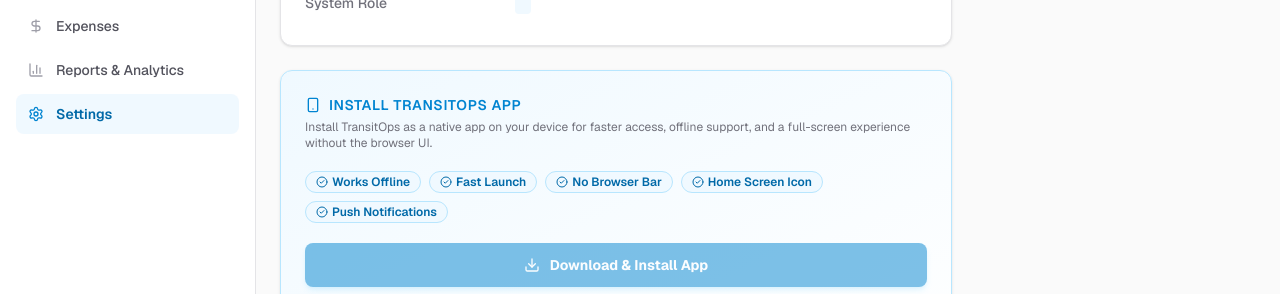
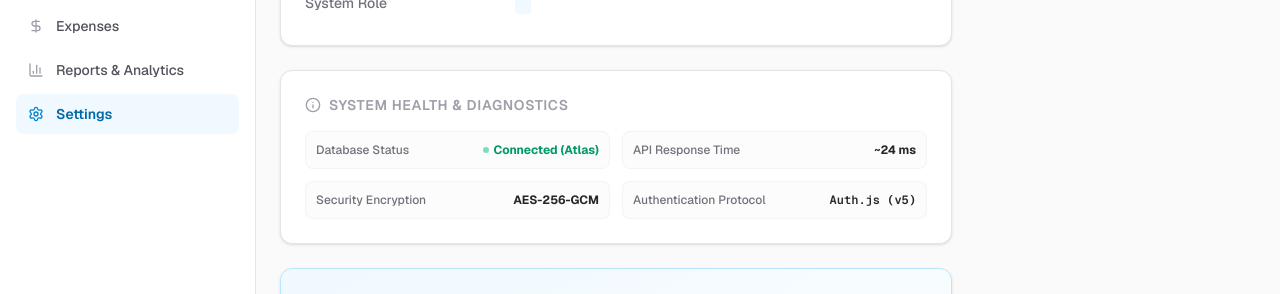
Before and after one commit to lokeshdev-creator/Odoohackthon_project, a Next.js app: page /dashboard/settings in a window 1280 px wide. Shown: the part 346-640 px from the top of the page. Built offline with nearby package versions, Linux system fonts and the light colour scheme; no server answers; the database is empty; sample sign-in values are in the browser's storage.

Commit message:
feat: add 'System Health & Diagnostics' card to settings page

```diff
--- a/app/dashboard/settings/page.client.tsx
+++ b/app/dashboard/settings/page.client.tsx
@@ -151,6 +151,40 @@
               <span className="rounded bg-sky-50 text-sky-700 px-2 py-0.5 text-xs font-bold dark:bg-sky-950/30 dark:text-sky-300">
                 {user.role}
               </span>
+            </span>
+          </div>
+        </div>
+      </div>
+
+      {/* System Status / Diagnostics */}
+      <div className="rounded-xl border border-zinc-200 bg-white p-6 shadow-sm dark:border-zinc-800 dark:bg-zinc-900">
+        <h3 className="text-sm font-semibold uppercase tracking-wider text-zinc-400 mb-4 flex items-center gap-2">
+          <Info className="h-4 w-4" /> System Health &amp; Diagnostics
+        </h3>
+        <div className="grid grid-cols-1 gap-3 sm:grid-cols-2 text-xs">
+          <div className="flex items-center justify-between rounded-lg border border-zinc-100 bg-zinc-50/50 p-2.5 dark:border-zinc-800 dark:bg-zinc-950/20">
+            <span className="font-medium text-zinc-500">Database Status</span>
+            <span className="flex items-center gap-1 font-bold text-emerald-600 dark:text-emerald-400">
+              <span className="h-1.5 w-1.5 rounded-full bg-emerald-500 animate-pulse"></span>
+              Connected (Atlas)
+            </span>
+          </div>
+          <div className="flex items-center justify-between rounded-lg border border-zinc-100 bg-zinc-50/50 p-2.5 dark:border-zinc-800 dark:bg-zinc-950/20">
+            <span className="font-medium text-zinc-500">API Response Time</span>
+            <span className="font-bold text-zinc-800 dark:text-zinc-200">
+              ~24 ms
+            </span>
+          </div>
+          <div className="flex items-center justify-between rounded-lg border border-zinc-100 bg-zinc-50/50 p-2.5 dark:border-zinc-800 dark:bg-zinc-950/20">
+            <span className="font-medium text-zinc-500">Security Encryption</span>
+            <span className="font-bold text-zinc-800 dark:text-zinc-200">
+              AES-256-GCM
+            </span>
+          </div>
+          <div className="flex items-center justify-between rounded-lg border border-zinc-100 bg-zinc-50/50 p-2.5 dark:border-zinc-800 dark:bg-zinc-950/20">
+            <span className="font-medium text-zinc-500">Authentication Protocol</span>
+            <span className="font-mono font-semibold text-zinc-800 dark:text-zinc-200">
+              Auth.js (v5)
             </span>
           </div>
         </div>
```
